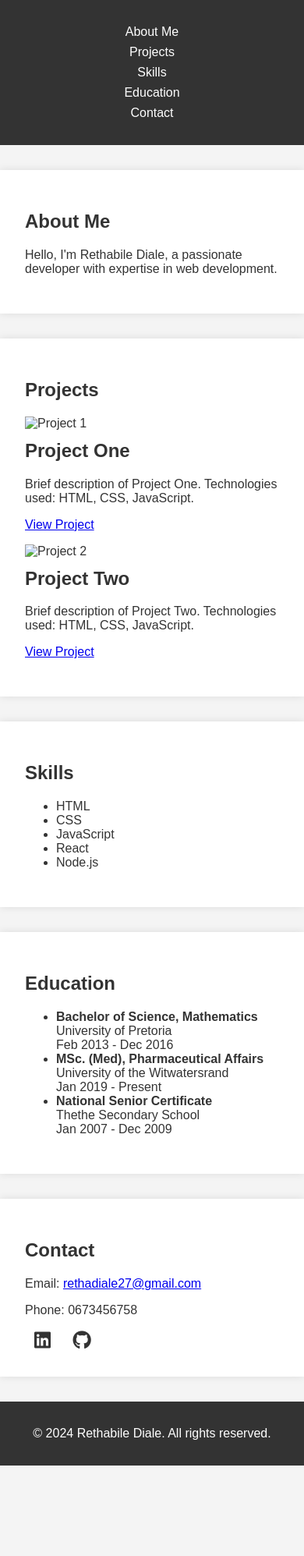
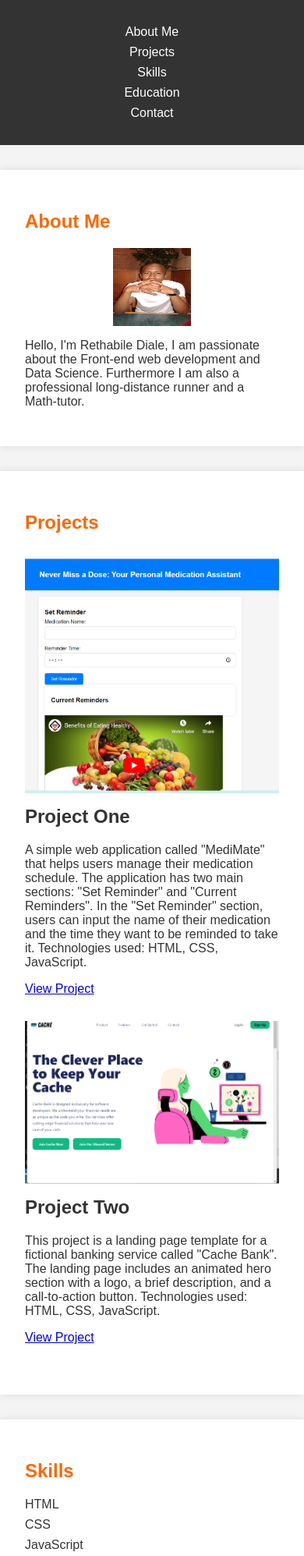
Before and after one commit to RethaD27/RETDIA521_BCL2401_GroupD_Rethabile-Diale_CDV05, a plain HTML site: page index.html in a window 390 px wide. Shown: the top 1995 px of the page at 78% size. Before the commit the page ends 1879 px from the top, so only its background shows below. Drawn offline with Linux system fonts and the light colour scheme.

```diff
--- a/index.html
+++ b/index.html
@@ -26,33 +26,44 @@
 
     <section id="about">
       <h1>About Me</h1>
+      <img src="img/dev-Retha.png" alt="Rethabile Diale" class="profile-pic" />
       <p>
-        Hello, I'm Rethabile Diale, a passionate developer with expertise in web
-        development.
+        Hello, I'm Rethabile Diale, I am passionate about the Front-end web
+        development and Data Science. Furthermore I am also a professional
+        long-distance runner and a Math-tutor.
       </p>
     </section>
 
     <section id="projects">
       <h1>Projects</h1>
       <div class="project">
-        <img src="images/project1.png" alt="Project 1" />
+        <img src="img/project1.png" alt="Project 1" />
         <h2>Project One</h2>
         <p>
-          Brief description of Project One. Technologies used: HTML, CSS,
-          JavaScript.
+          A simple web application called "MediMate" that helps users manage
+          their medication schedule. The application has two main sections: "Set
+          Reminder" and "Current Reminders". In the "Set Reminder" section,
+          users can input the name of their medication and the time they want to
+          be reminded to take it. Technologies used: HTML, CSS, JavaScript.
         </p>
-        <a href="https://github.com/yourusername/project-one" target="_blank"
+        <a
+          href="https://github.com/RethaD27/BCL-Royal-Impact--Project"
+          target="_blank"
           >View Project</a
         >
       </div>
       <div class="project">
-        <img src="images/project2.png" alt="Project 2" />
+        <img src="img/project2.png" alt="Project 2" />
         <h2>Project Two</h2>
         <p>
-          Brief description of Project Two. Technologies used: HTML, CSS,
-          JavaScript.
+          This project is a landing page template for a fictional banking
+          service called "Cache Bank". The landing page includes an animated
+          hero section with a logo, a brief description, and a call-to-action
+          button. Technologies used: HTML, CSS, JavaScript.
         </p>
-        <a href="https://github.com/yourusername/project-two" target="_blank"
+        <a
+          href="https://github.com/RethaD27/SDF_Portfolio_Piece_RETDIA521_BCL2401_GroupE_Rethabile-Diale_SDF11.git"
+          target="_blank"
           >View Project</a
         >
       </div>
@@ -77,11 +88,13 @@
           University of Pretoria<br />
           Feb 2013 - Dec 2016
         </li>
+
         <li>
           <strong>MSc. (Med), Pharmaceutical Affairs</strong><br />
           University of the Witwatersrand<br />
           Jan 2019 - Present
         </li>
+
         <li>
           <strong>National Senior Certificate</strong><br />
           Thethe Secondary School<br />
@@ -98,11 +111,13 @@
       </p>
       <p>Phone: 0673456758</p>
       <div class="social-links">
-        <a href="https://linkedin.com/in/yourlinkedinprofile" target="_blank"
-          ><i class="fab fa-linkedin"></i
+        <a
+          href="https://www.linkedin.com/in/rethabile-diale-94099652/"
+          target="_blank"
+          ><i class="fab fa-linkedin" style="color: #0073b1"></i
         ></a>
-        <a href="https://github.com/yourgithubusername" target="_blank"
-          ><i class="fab fa-github"></i
+        <a href="https://github.com/RethaD27" target="_blank"
+          ><i class="fab fa-github" style="color: #333"></i
         ></a>
       </div>
     </section>
--- a/script.js
+++ b/script.js
@@ -0,0 +1,11 @@
+document.addEventListener("DOMContentLoaded", function () {
+  document.querySelectorAll("nav ul li a").forEach((anchor) => {
+    anchor.addEventListener("click", function (e) {
+      e.preventDefault();
+
+      document.querySelector(this.getAttribute("href")).scrollIntoView({
+        behavior: "smooth",
+      });
+    });
+  });
+});
--- a/style.css
+++ b/style.css
@@ -1,3 +1,4 @@
+/* General Styles */
 body {
   font-family: Arial, sans-serif;
   margin: 0;
@@ -6,8 +7,9 @@ body {
   color: #333;
 }
 
+/* Header Styles */
 header {
-  background-color: #333;
+  background-color: #333333;
   color: #fff;
   padding: 1em 0;
   text-align: center;
@@ -28,6 +30,11 @@ nav ul li a {
   text-decoration: none;
 }
 
+nav ul li a:hover {
+  color: #ff9900;
+}
+
+/* Section Styles */
 section {
   padding: 2em;
   margin: 2em 0;
@@ -35,44 +42,70 @@ section {
   box-shadow: 0 0 10px rgba(0, 0, 0, 0.1);
 }
 
-#projects .project {
-  margin: 1em 0;
+section h1 {
+  color: #ff6600;
 }
 
-#projects .project img {
+/* Project Styles */
+.project {
+  margin: 2em 0;
+}
+
+.project img {
   max-width: 100%;
   height: auto;
 }
 
-#projects .project h2 {
+.project h2 {
   margin-top: 0.5em;
 }
 
+/* Profile Picture Styles */
+.profile-pic {
+  width: 150px;
+  height: 150px;
+  margin: 0 auto;
+  display: block;
+}
+
+/* Skills Styles */
+ul {
+  list-style: none;
+  padding: 0;
+}
+
+li {
+  margin-bottom: 0.5em;
+}
+
+/* Footer Styles */
 footer {
   background-color: #333;
   color: #fff;
   text-align: center;
-  padding: 1em 0;
+  padding: 0.5em 0;
   position: fixed;
   bottom: 0;
   width: 100%;
 }
 
+/* Social Links Styles */
 .social-links {
   margin-top: 1em;
+  text-align: center;
 }
 
 .social-links a {
-  color: #333;
   margin: 0 0.5em;
   font-size: 1.5em;
   text-decoration: none;
 }
 
 .social-links a:hover {
-  color: #0073b1; /* LinkedIn color */
+  color: #ff6600;
 }
 
+/* Responsive Design */
 @media (max-width: 600px) {
   nav ul li {
     display: block;
@@ -82,4 +115,13 @@ footer {
   footer {
     position: static;
   }
+
+  .profile-pic {
+    width: 100px;
+    height: 100px;
+  }
+
+  .social-links a {
+    font-size: 1.2em;
+  }
 }
```
Also changed, not shown: img/dev-Retha.png (added), img/project1.png (added), img/project2.png (added).
